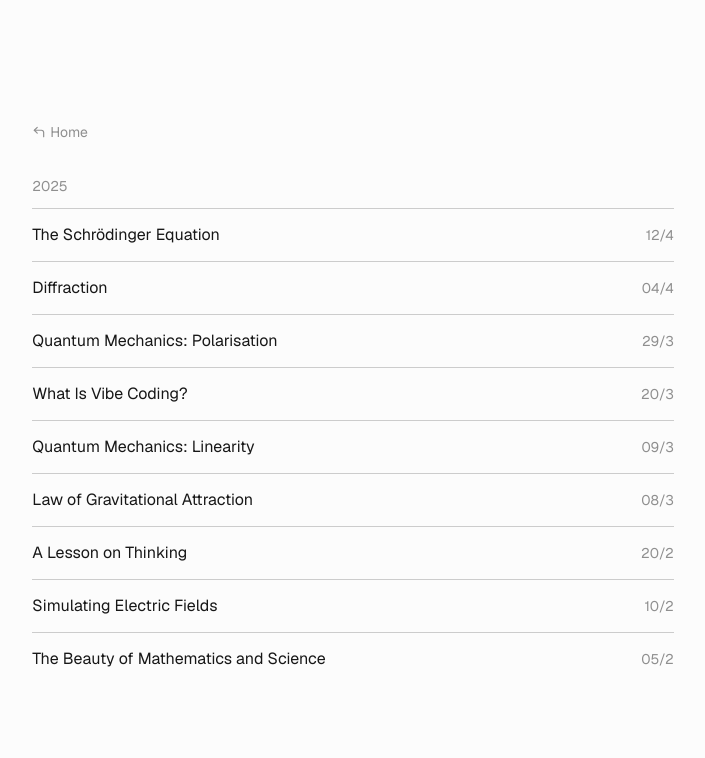
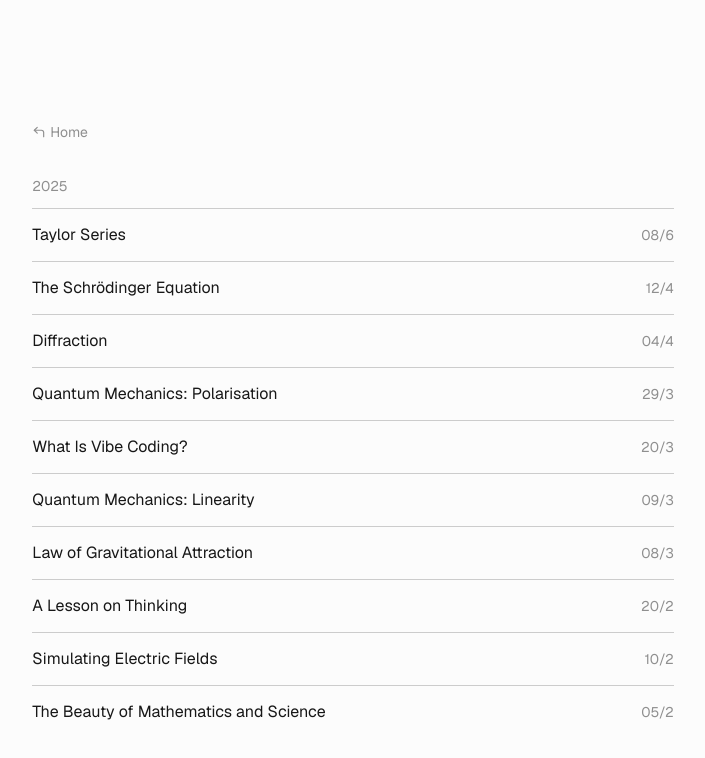
Before and after one commit to Karledo/karledo.github.io, a Next.js app: page /writing in a window 1280 px wide. Shown: the top 758 px of the page, without its empty margins (287-992 px from the left). Built offline with nearby package versions, Linux system fonts and the light colour scheme.

Commit message:
Add Taylor Series page

```diff
--- /dev/null
+++ b/app/writing/(content)/taylor-series/components/taylor-series.tsx
@@ -0,0 +1,70 @@
+"use client";
+
+import { baseSketch, type Setup, type Draw } from "@/components/base-sketch";
+import { StyledP5Container } from "@/components/p5-container";
+
+const MAX_WIDTH = 641.52;
+const setup: Setup = ({ p5 }) => {
+  p5.colorMode(p5.HSL);
+  p5.rectMode(p5.CORNERS);
+};
+
+const sinApprox = (x: number) => {
+  return x - (x * x * x) / 6 + (x * x * x * x * x) / 120;
+};
+
+const draw: Draw = ({ p5 }) => {
+  p5.clear();
+  p5.noStroke();
+
+  const documentStyle = getComputedStyle(document.documentElement);
+
+  p5.push();
+  p5.translate(p5.width * 0.2, p5.height * 0.5);
+  p5.strokeWeight((2 * p5.width) / MAX_WIDTH);
+
+  p5.stroke(documentStyle.getPropertyValue("--foreground-100"));
+  p5.line(0, 0.5 * p5.height, 0, 0.5 * -p5.height);
+  p5.line(0, 0, p5.width * 0.8, 0);
+
+  p5.stroke(documentStyle.getPropertyValue("--visual-red"));
+  const angularScale = 0.01;
+  const amplitude = 100;
+  for (let x = 0; x < p5.width; x++) {
+    const current = x * angularScale;
+    const next = (x + 1) * angularScale;
+    p5.line(x, -p5.sin(current) * amplitude, x + 1, -p5.sin(next) * amplitude);
+  }
+
+  p5.stroke(documentStyle.getPropertyValue("--visual-blue"));
+  for (let x = 0; x < p5.width; x++) {
+    const current = x * angularScale;
+    const next = (x + 1) * angularScale;
+    p5.line(x, -sinApprox(current) * amplitude, x + 1, -sinApprox(next) * amplitude);
+  }
+  p5.pop();
+
+  p5.noStroke();
+  p5.textFont("KaTeX_Math");
+  p5.textSize((18 * p5.width) / MAX_WIDTH);
+
+  p5.fill(documentStyle.getPropertyValue("--foreground-100"));
+  p5.text("π/2", p5.width * 0.68, p5.height * 0.56);
+  p5.text("x", p5.width * 0.97, p5.height * 0.55);
+  p5.text("y", p5.width * 0.17, p5.height * 0.05);
+
+  p5.fill(documentStyle.getPropertyValue("--visual-red"));
+  p5.text("y = x - (1/3!)x^3 + (1/5!)x^5", p5.width * 0.66, p5.height * 0.85);
+  p5.fill(documentStyle.getPropertyValue("--visual-blue"));
+  p5.text("y = sin(x)", p5.width * 0.77, p5.height * 0.32);
+};
+
+const sketch = baseSketch({ draw, setup });
+
+export function TaylorSeries() {
+  return (
+    <div>
+      <StyledP5Container sketch={sketch} />
+    </div>
+  );
+}
--- /dev/null
+++ b/app/writing/(content)/taylor-series/page.mdx
@@ -0,0 +1,111 @@
+import { DynamicTitle } from "@/components/dynamic-title";
+import { AnchoredHeader } from "@/components/anchored-header";
+import { Latex } from "@/components/latex";
+import { TaylorSeries } from "./components/taylor-series";
+
+export const metadata = {
+  title: "Taylor Series",
+  description: "Learning about the Taylor Series",
+  alternates: {
+    canonical: "/the-taylor-series",
+  },
+};
+
+<DynamicTitle className="mb-7" slug="/taylor-series" />
+
+<article>
+  <div className="mb-7 space-y-7">
+    <AnchoredHeader id="deriving-the-maclaurin-series">Deriving is the Taylor series</AnchoredHeader>
+
+    Let's start by being clear what a Taylor series is.
+
+    Let's say that you have some *analytic* function <Latex text="$f(x)$" />, that you would like to express as a polynomial, and furthermore, let's say we're ok with this polynomial being an infinite degree polynomial. Let's define the function as an infinite polynomial.
+
+    <div className="flex flex-col items-center">
+      <Latex text="$f(x) = a_0 + a_1x + a_2x^2 + a_3x^3 + \ldots = \sum\limits_{k=0}^{\infty} a_kx^k $" />
+    </div>
+
+    Essentially, we define <Latex text="$f(x)$"/> as the sum of every non-negative integer power of <Latex text="$x$" />, each of the terms scaled by some coefficient <Latex text="$a_i$" />, where <Latex text="$a_i$" /> is a real number.
+
+    We don't know yet the value of each coefficient <Latex text="$a_i$" />, but we do know the function we're trying to express as a Taylor series, <Latex text="$f(x)$" />. By extension, we also the derivates of <Latex text="$f(x)$" />, since we can just differentiate to find them.
+
+    So let's try to express each unknown coefficient <Latex text="$a_i$" /> in terms of something we do know, that being, <Latex text="$f(x)$" /> and it's derivatives <Latex text="$f^{(k)}(x)$" />. Effectively, we're going to try to eliminate all of these unknown coefficients.
+
+    Well, how would we go about this?
+
+    First of all, let's think about how we could obtain <Latex text="$a_0$" /> using <Latex text="$f(x)$" /> and it's derivates <Latex text="$f^{(n)}(x)$" /> only. Well that's just a matter of evaluating <Latex text="$f(x)$" /> at <Latex text="$x = 0$" />.
+
+    <div className="flex flex-col items-center">
+      <Latex text="$f(0) = a_0 + a_1x + a_2x^2 + a_3x^3 + \ldots \big|_{x = 0} = a_0 $" />
+    </div>
+
+    I want you to take a moment to verify that.
+
+    Let's consider <Latex text="$a_1$" />. Well, there isn't an obvious value for <Latex text="$x$" /> to evaluate <Latex text="$f(x)$" /> at to get <Latex text="$a_1$" />, so let's try taking the derivate of <Latex text="$f(x)$" />.
+
+    <div className="flex flex-col items-center">
+      <Latex text="$f'(x) = a_1 + 2a_2x + 3a_3x^2 + \ldots$" />
+    </div>
+
+    Now the solution becomes a bit more obvious. We can find the value of <Latex text="$a_1$" /> by evaluating <Latex text="$f'(x)$" /> at <Latex text="$x = 0$" />
+
+    <div className="flex flex-col items-center">
+      <Latex text="$f'(0) = a_1 + 2a_2x + 3a_3x^2\big|_{x=0} = a_1$" />
+    </div>
+
+    Likewise, we can evaluate the second derivate at <Latex text="$x = 0$" /> to get the value of <Latex text="$a_2$" />.
+
+    <div className="flex flex-col items-center">
+      <Latex text="$f''(x) = 2a_2 + 6a_3x + 12a_4x^2 + \ldots$" />
+    </div>
+
+    <div className="flex flex-col gap-y-2 items-center">
+      <Latex text="$f''(0) = 2a_2 + 6a_3x + 12a_4x^2 + \ldots \big|_{x=0} = 2a_2$" />
+      <Latex text="$\frac{f''(0)}{2} = a_2$" />
+    </div>
+
+    We can do the same thing for <Latex text="$a_3$" />.
+
+    <div className="flex flex-col items-center">
+      <Latex text="$f'''(x) = 6a_3 + 24a_4x + 60a_5x^2 + \ldots$" />
+    </div>
+
+    <div className="flex flex-col gap-y-2 items-center">
+      <Latex text="$f'''(0) = 6a_3 + 24a_4x + 60a_5x^2 + \ldots \big|_{x=0} = 6a_3$" />
+      <Latex text="$\frac{f''(0)}{6} = a_3$" />
+    </div>
+
+    Now we can start to see the general formula developing.
+
+    <div className="flex flex-col items-center">
+      <Latex text="$a_k = \frac{f^{(k)}(0)}{k!},\quad k \ge 0$" />
+    </div>
+
+    I want you to take a moment to verify this for yourself, specifically how <Latex text="$k!$" /> evolves into the general formula.
+
+    Hence we can rewrite <Latex text="$f(x)$" /> as the following:
+
+    <div className="flex flex-col items-center">
+      <span className="text-foreground-200 text-sm">The Maclaurin Series</span>
+      <Latex text="$f(x) = f(0) + f'(0)x + \frac{f''(0)}{2!}x^2 + \frac{f'''(0)}{3!}x^3 + \ldots = \sum\limits_{k=0}^{\infty} \frac{f^{(k)}(0)}{k!}x^k$" />
+    </div>
+
+    Now we have an infinite sum of scaled non-negative powers of <Latex text="$x$" />, namely, a *power series* that, if it converges, gives us an exact value for <Latex text="$f(x)$" /> for values <Latex text="$x$" />, in the range of convergence. For some functions, such as <Latex text="$e^x$," /> this range of convergence might be <Latex text="$-\infty\lt x \lt\infty  $" /> . Whereas for other functions, such as the binomial series, it converges only if <Latex text="$-1 \lt x \lt 1.$" />
+
+    This called the *Maclaurin series*, which is a specific case of the Taylor series, centered around <Latex text="$x=0$" />.
+
+    However, let's say that we wanted to centre the series around a point <Latex text="$a$" /> instead, so that we obtain a series that outputs values of <Latex text="$f(x)$" /> for values of <Latex text="$x$" /> in the neighbourhood of <Latex text="$a.$" /> Then we could generalize the series to be:
+
+    <div className="flex flex-col items-center">
+      <span className="text-foreground-200 text-sm">The Taylor Series</span>
+      <Latex text="$f(x) = f(a) + f'(a)(x-a) + \frac{f''(a)}{2!}(x-a)^2 + \ldots = \sum\limits_{k=0}^{\infty} \frac{f^{(k)}(a)}{k!}(x-a)^k$" />
+    </div>
+
+    In practice, we can't evaluate an infinite sum, so can truncate the power series at a suitable order of x. This gives us an *approximation* for <Latex text="$f(x)$" />. It's important to realise, often times, approximations that are good enough are far more useful in the physical world and can vastly simplify a problem that would otherwise be verify difficult to solve.
+
+    <TaylorSeries/>
+
+    <span className="text-foreground-200 text-sm">Approximating the value of<Latex text="$f(x) = sin(x)$" /> using a Taylor series centred around <Latex text="$x=0,$" /> i.e. a Maclaurin series.</span>
+
+  </div>
+</article>
--- a/app/writing/page-data.ts
+++ b/app/writing/page-data.ts
@@ -25,11 +25,6 @@ export const pages: Page[] = [
     date: new Date(2025, 2, 8),
     slug: "/law-of-universal-gravitation",
   },
-  // {
-  //   title: "Dealing with High Workload",
-  //   date: new Date(2025, 2, 8),
-  //   slug: "/dealing-with-high-workload",
-  // },
   {
     title: "Quantum Mechanics: Linearity",
     date: new Date(2025, 2, 9),
@@ -53,6 +48,11 @@ export const pages: Page[] = [
   {
     title: "The Schrödinger Equation",
     date: new Date(2025, 3, 12),
-    slug: "/the-schrodinger-equation"
-  }
+    slug: "/the-schrodinger-equation",
+  },
+  {
+    title: "Taylor Series",
+    date: new Date(2025, 5, 8),
+    slug: "/taylor-series",
+  },
 ];
```
